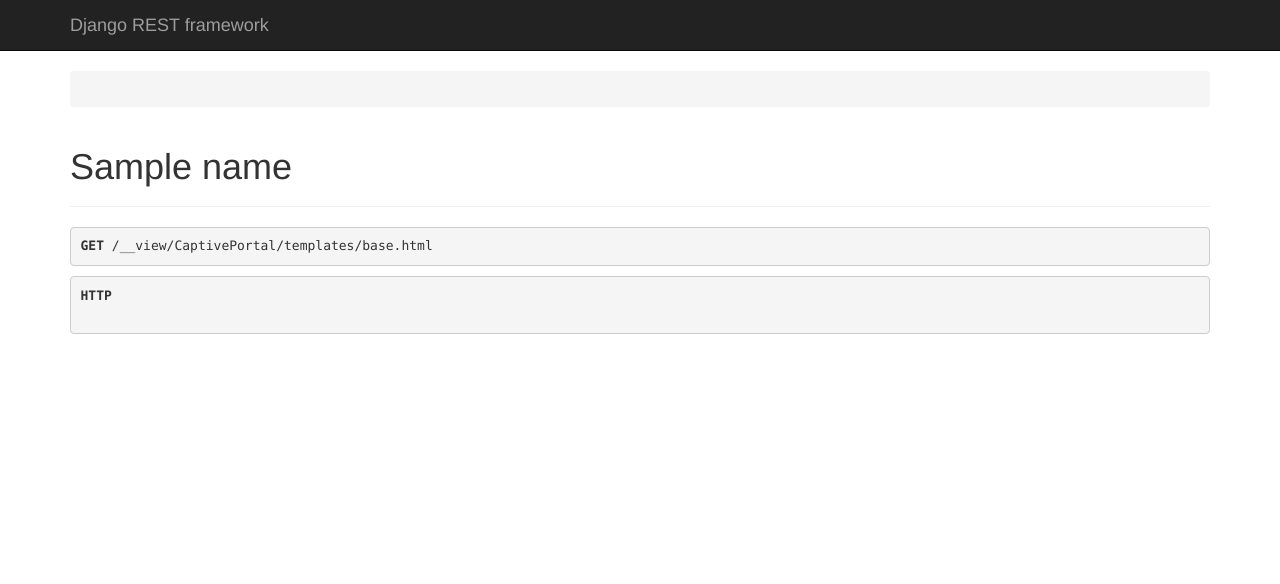
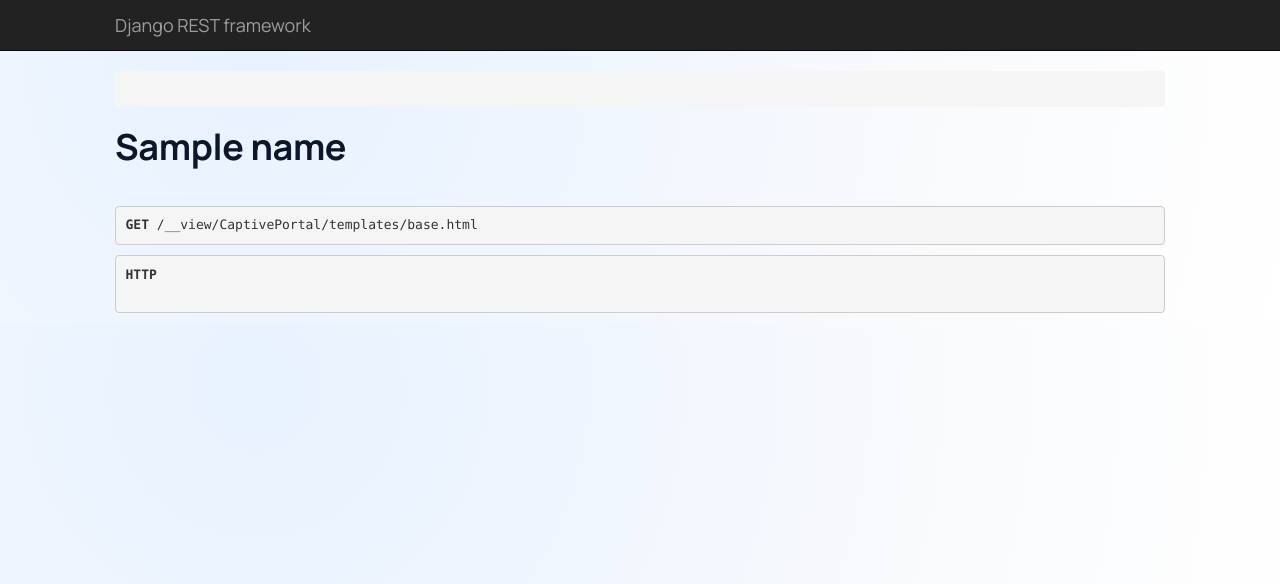
Before and after one commit to aut-cic/captive-portal, a Django app: template CaptivePortal/templates/base.html in a window 1280 px wide. Shown: the top 584 px of the page. Run offline with Django 3.2, Linux system fonts and the light colour scheme; the template is opened without the code that fills it: most values are stand-ins (such as "Sample title", 1, 10 or a date in 2020); some libraries are stand-ins or nearby versions.

Commit message:
feat: improve templates

```diff
--- a/CaptivePortal/templates/base.html
+++ b/CaptivePortal/templates/base.html
@@ -1,24 +1,135 @@
 {% extends "rest_framework/base.html" %}
-{#{% block style %}#}
-{##}
-{#    <link rel="stylesheet" href="http://bootswatch.com/flatly/bootstrap.min.css" type="text/css">#}
-{#    {{ block.super }}#}
-{#    <link rel="stylesheet" href="https://cdnjs.cloudflare.com/ajax/libs/bootstrap-datetimepicker/4.17.45/css/bootstrap-datetimepicker-standalone.min.css.map" />#}
-{#{% endblock %}#}
-{#{% block bootstrap_navbar_variant %}{% endblock %}#}
-{##}
-{#{% block script %}#}
-{#    {{ block.super }}#}
-{#    <script src="https://cdnjs.cloudflare.com/ajax/libs/moment.js/2.17.1/moment.min.js"></script>#}
-{#    <script src="https://cdnjs.cloudflare.com/ajax/libs/bootstrap-datetimepicker/4.17.45/js/bootstrap-datetimepicker.min.js"></script>#}
-{#        <script type="text/javascript">#}
-{#            $(function () {#}
-{#                $("#startdate").datetimepicker({#}
-{#                            format: 'YYYY-MM-DD HH:mm'#}
-{#                });#}
-{#                $("#stopdate").datetimepicker({#}
-{#                            format: 'YYYY-MM-DD HH:mm'#}
-{#                });#}
-{#            });#}
-{#    </script>#}
-{#{% endblock %}#}
+
+{% block head %}
+  {{ block.super }}
+  <style>
+    @import url("https://fonts.googleapis.com/css2?family=Manrope:wght@400;600;700&family=Space+Mono:wght@400;700&display=swap");
+
+    :root {
+      --ink: #0c1829;
+      --muted: #4f647a;
+      --card: #f7f9fc;
+      --accent: #1f7aec;
+      --accent-strong: #0f5bd8;
+      --border: #d7deeb;
+      --glow: 0 18px 45px rgba(31, 122, 236, 0.18);
+    }
+
+    body {
+      font-family: "Manrope", "Inter", system-ui, -apple-system, sans-serif;
+      background: radial-gradient(circle at 20% 20%, #e8f1ff 0, #eef5ff 25%, #f7f9fc 60%, #ffffff 100%);
+      color: var(--ink);
+    }
+
+    .navbar.navbar-default {
+      border: none;
+      background: rgba(255, 255, 255, 0.85);
+      box-shadow: 0 12px 40px rgba(8, 22, 48, 0.08);
+      backdrop-filter: blur(6px);
+    }
+
+    .navbar-default .navbar-brand,
+    .navbar-default .navbar-nav > li > a {
+      font-weight: 700;
+      color: var(--ink);
+    }
+
+    .content {
+      padding-top: 30px;
+    }
+
+    .container {
+      max-width: 1080px;
+    }
+
+    .card {
+      background: var(--card);
+      border: 1px solid var(--border);
+      border-radius: 14px;
+      box-shadow: var(--glow);
+      padding: 26px 28px;
+      margin-bottom: 24px;
+    }
+
+    h1,
+    h2,
+    h3,
+    h4 {
+      font-weight: 700;
+      letter-spacing: -0.01em;
+      color: var(--ink);
+    }
+
+    p,
+    .lead,
+    .text-muted {
+      color: var(--muted);
+    }
+
+    .btn-primary,
+    .btn-default {
+      border-radius: 10px;
+      font-weight: 700;
+      padding: 10px 16px;
+      transition: transform 120ms ease, box-shadow 120ms ease, background-color 120ms ease;
+    }
+
+    .btn-primary {
+      background: linear-gradient(135deg, var(--accent), var(--accent-strong));
+      border: none;
+      box-shadow: 0 12px 30px rgba(31, 122, 236, 0.25);
+    }
+
+    .btn-primary:hover,
+    .btn-primary:focus {
+      transform: translateY(-1px);
+      box-shadow: 0 16px 38px rgba(31, 122, 236, 0.33);
+    }
+
+    .btn-default {
+      background: #ffffff;
+      border: 1px solid var(--border);
+      color: var(--ink);
+      box-shadow: 0 8px 18px rgba(12, 24, 41, 0.06);
+    }
+
+    form .form-group label {
+      font-weight: 600;
+      color: var(--ink);
+    }
+
+    .form-control {
+      border-radius: 10px;
+      border: 1px solid var(--border);
+      box-shadow: none;
+      padding: 10px 12px;
+      transition: border-color 120ms ease, box-shadow 120ms ease;
+    }
+
+    .form-control:focus {
+      border-color: var(--accent);
+      box-shadow: 0 0 0 3px rgba(31, 122, 236, 0.18);
+    }
+
+    .well {
+      border-radius: 12px;
+      background: #ffffff;
+      border: 1px solid var(--border);
+      box-shadow: 0 10px 28px rgba(12, 24, 41, 0.08);
+    }
+
+    .page-header {
+      border: none;
+      margin-top: 10px;
+      margin-bottom: 20px;
+    }
+
+    .breadcrumbs {
+      font-family: "Space Mono", monospace;
+      font-size: 13px;
+      letter-spacing: 0.02em;
+      color: var(--muted);
+      text-transform: uppercase;
+    }
+  </style>
+{% endblock %}
```
Also changed, not shown: CaptivePortal/templates/datetime.html (+14 -40 lines).
